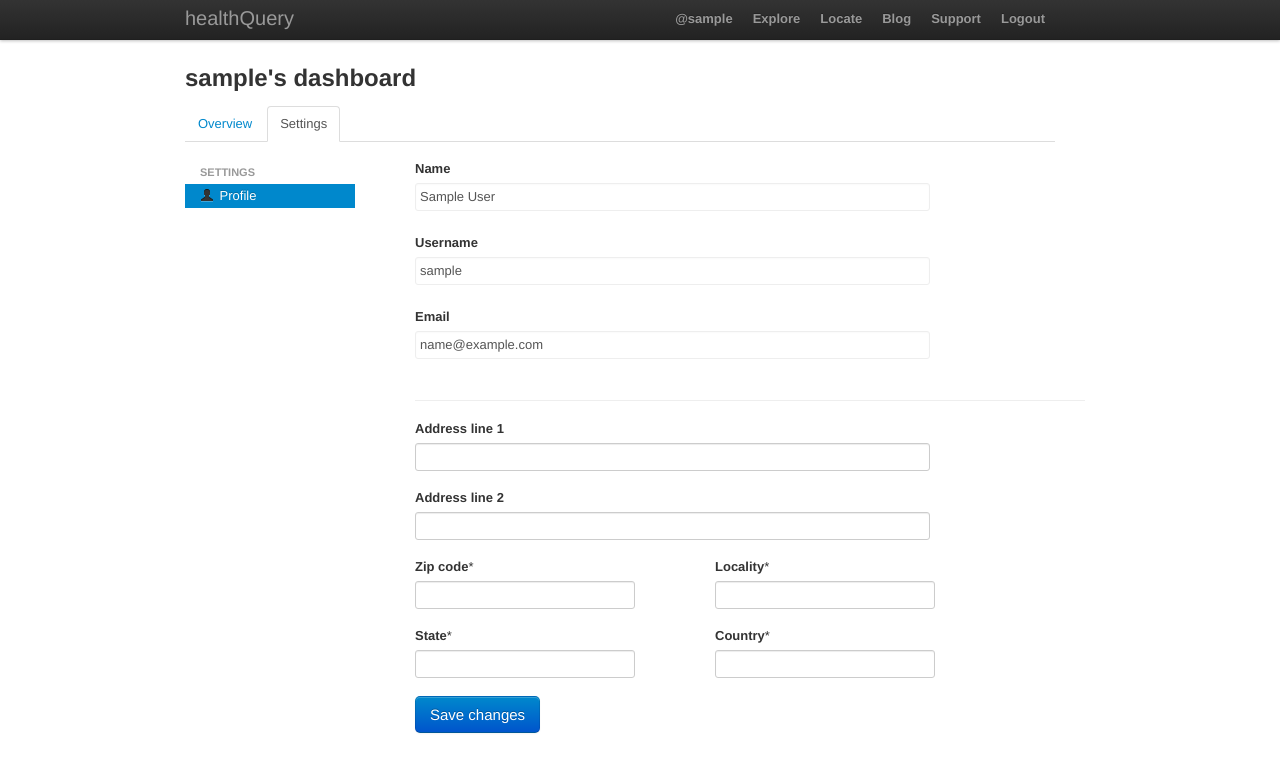
After one commit to rtnpro/health-query, a Django app: page /accounts/settings/profile/ in a window 1280 px wide. The commit adds this page. Shown: the top 772 px of the page. Run offline with Django 3.2, Linux system fonts and the light colour scheme; the visitor is signed in with stand-in values (Sample User, id 1); some libraries are stand-ins or nearby versions.

Commit message:
Added userspace app to handle user pages.

```diff
--- /dev/null
+++ b/healthquery/common/context_processors.py
@@ -0,0 +1,21 @@
+def site_section(request):
+    """
+    Return a ContextProcessor with the tokens from the URL as a list.
+
+    Eg. Templates accessed at a URL '/projects/foo/' will have a
+    RequestContext processor with ``site_section`` available and equal to
+    ['projects', 'foo'].
+
+    To access in templates, use something like:
+
+    {% if site_section.0 == "projects" %}...
+    """
+
+    try:
+        ret = request.path.split('/')
+    except IndexError:
+        ret = ''
+    # Avoid empty last token if URL ends with /
+    if ret[-1] == '':
+        ret.pop()
+    return { 'site_section': ret[1:] }
--- a/healthquery/settings/base.py
+++ b/healthquery/settings/base.py
@@ -96,6 +96,7 @@ TEMPLATE_CONTEXT_PROCESSORS = (
     'social_auth.context_processors.social_auth_backends',
     'social_auth.context_processors.social_auth_by_type_backends',
     'social_auth.context_processors.social_auth_login_redirect',
+    'healthquery.common.context_processors.site_section',
 )
 
 ROOT_URLCONF = 'healthquery.urls'
@@ -135,7 +136,8 @@ INSTALLED_APPS = (
     'healthquery.diseases',
     'healthquery.common',
     'healthquery.people',
-    'healthquery.places'
+    'healthquery.places',
+    'healthquery.userspace',
 )
 
 # A sample logging configuration. The only tangible logging
--- a/healthquery/templates/base.html
+++ b/healthquery/templates/base.html
@@ -38,6 +38,9 @@
         .hero-unit{
             text-align: center;
         }
+        .input-xxlarge.dual{
+          width: 505px;
+        }
     </style>
   </head>
 
@@ -55,6 +58,9 @@
               <a class="brand" href="/">healthQuery</a>
               <div class="nav-collapse">
                 <ul class="nav pull-right">
+                  {% if request.user.is_authenticated %}
+                  <li><a href="{% url user_dashboard %}"><strong>@{{ user.username }}</strong></a></li>
+                  {% endif %}
                   <li><a href="#"><strong>{% trans "Explore" %}</strong></a></li>
                   <li><a href="#"><strong>{% trans "Locate" %}</strong></a></li>
                   <li><a href="#"><strong>{% trans "Blog" %}</strong></a></li>
@@ -72,8 +78,11 @@
     </div>
 
     <div class="container">
+        <div class="content-header span9 offset1">
+          {% block content_header %}{% endblock %}
+        </div>
         <div class="content span9 offset1">
-            {% block content %}{% endblock %}
+          {% block content %}{% endblock %}
         </div>
     </div> <!-- /container -->
 
--- /dev/null
+++ b/healthquery/templates/bootstrap/field.html
@@ -0,0 +1,36 @@
+{% load crispy_forms_field %}
+
+{% if field.is_hidden %}
+    {{ field }}
+{% else %}
+    <div id="div_{{ field.auto_id }}" class="clearfix control-group{% if form_show_errors%}{% if field.errors %} error{% endif %}{% endif %}{% if field.css_classes %} {{ field.css_classes }}{% endif %}">
+        {% if field.label and not field|is_checkbox %}
+            <label for="{{ field.id_for_label }}" class="control-label {% if field.field.required %}requiredField{% endif %}">
+                <strong>{{ field.label|safe }}</strong>{% if field.field.required %}<span class="asteriskField">*</span>{% endif %}
+            </label>
+        {% endif %}
+
+        {% if field|css_class == "checkboxselectmultiple" %}
+            {% include 'bootstrap/layout/checkboxselectmultiple.html' %}
+        {% endif %}
+
+        {% if field|css_class == "radioselect" %}
+            {% include 'bootstrap/layout/radioselect.html' %}
+        {% endif %}
+
+        {% if field|css_class != "checkboxselectmultiple" and field|css_class != "radioselect" %}
+            <div class="controls">
+                {% if field|is_checkbox %}
+                    <label for="{{ field.id_for_label }}" class="checkbox {% if field.field.required %}requiredField{% endif %}">
+                        {% crispy_field field %}
+                        {{ field.label|safe }}
+                        {% include 'bootstrap/layout/help_text_and_errors.html' %}
+                    </label>
+                {% else %}
+                    {% crispy_field field %}
+                    {% include 'bootstrap/layout/help_text_and_errors.html' %}
+                {% endif %}
+            </div>
+        {% endif %}
+    </div>
+{% endif %}
--- /dev/null
+++ b/healthquery/templates/userspace/dashboard.html
@@ -0,0 +1,5 @@
+{% extends "userspace/dashboard_base.html" %}
+
+{% block content_main %}
+
+{% endblock %}
--- /dev/null
+++ b/healthquery/templates/userspace/dashboard_base.html
@@ -0,0 +1,19 @@
+{% extends "base.html" %}
+
+{% block content_header %}
+<div style="margin-bottom:10px;">
+    <h2>{{ request.user.username }}'s dashboard</h2>
+</div>
+{% endblock %}
+{% block content %}
+    <ul class="nav nav-tabs">
+        {% url user_dashboard as user_dashboard_url %}
+        <li {% ifequal request.path user_dashboard_url %}class="active"{% endifequal %}>
+            <a href="{{ user_dashboard_url }}">Overview</a>
+        </li>
+        <li {% ifequal site_section.0 "accounts" %}class="active"{% endifequal %}>
+            <a href="{% url user_settings_profile %}">Settings</a>
+        </li>
+    </ul>
+    {% block content_main %}{% endblock %}
+{% endblock %}
--- /dev/null
+++ b/healthquery/templates/userspace/settings_address.html
@@ -0,0 +1,5 @@
+{% extends "userspace/settings_base.html" %}
+
+{% block settings_main %}
+<h1>Hello world</h1>
+{% endblock %}
--- /dev/null
+++ b/healthquery/templates/userspace/settings_base.html
@@ -0,0 +1,23 @@
+{% extends "userspace/dashboard_base.html" %}
+
+{% block content_main %}
+<div id="settings-container" class="row">
+    <div id="settings-sidebar" class="span2">
+        {% block settings_sidebar %}
+            <ul class="nav nav-list">
+                <li class="nav-header">Settings</li>
+                <li{% if site_section.0 == "accounts" and site_section.1 == "settings" and site_section.2 == "profile" %} class="active"{% endif %}>
+                    <a href="{% url user_settings_profile %}">
+                        <i class="icon-user"></i> Profile
+                    </a>
+                </li>
+            </ul>
+        {% endblock %}
+
+    </div>
+    <div id="settings-main" class="span7">
+        {% block settings_main %}
+        {% endblock %}
+    </div>
+</div>
+{% endblock %}
--- /dev/null
+++ b/healthquery/templates/userspace/settings_profile.html
@@ -0,0 +1,31 @@
+{% extends "userspace/settings_base.html" %}
+{% load crispy_forms_tags %}
+
+{% block settings_main %}
+    <div id="profile" class="span7">
+        <div id="readonly" class="form-vertical">
+            <fieldset>
+                <div class="control-group">
+                    <label class="control-label"><strong>Name</strong></label>
+                    <div class="controls">
+                        <span class="input-xxlarge dual uneditable-input">{{ profile.name }}</span>
+                    </div>
+                </div>
+                <div class="control-group">
+                    <label class="control-label"><strong>Username</strong></label>
+                    <div class="controls">
+                        <span class="input-xxlarge dual uneditable-input">{{ profile.username }}</span>
+                    </div>
+                </div>
+                <div class="control-group">
+                    <label class="control-label"><strong>Email</strong></label>
+                    <div class="controls">
+                        <span class="input-xxlarge dual uneditable-input">{{ profile.email }}</span>
+                    </div>
+                </div>
+            </fieldset>
+        </div>
+        <hr>
+        {% crispy form form.helper %}
+    </div>
+{% endblock %}
--- a/healthquery/urls.py
+++ b/healthquery/urls.py
@@ -32,11 +32,8 @@ urlpatterns = patterns('',
         form_class=HealthQuerySearchForm
     ), name="health_query_search"),
     url(r'^search/', include('haystack.urls')),
-    url(r'^accounts/logout/$', 'healthquery.common.views.logout',
-        name='logout'),
-    url(r'^accounts/login/$', 'healthquery.common.views.login',
-        name='login'),
     url(r'', include('social_auth.urls')),
+    url(r'', include('healthquery.userspace.urls')),
     url(r'^support/$', 'healthquery.common.views.support',
         name='support'),
 )
--- /dev/null
+++ b/healthquery/userspace/forms.py
@@ -0,0 +1,51 @@
+from django import forms
+from django.core.urlresolvers import reverse
+
+from crispy_forms.helper import FormHelper
+from crispy_forms.layout import (Layout, Div, Submit, HTML,
+     Button, Row, Field, Column)
+from crispy_forms.bootstrap import AppendedText, PrependedText, FormActions
+from healthquery.userspace.models import UserProfile
+
+class UserProfileForm(forms.ModelForm):
+
+    class Meta:
+        model = UserProfile
+        exclude = ('user', 'geometry',)
+
+    def __init__(self, *args, **kwargs):
+        helper = FormHelper()
+        helper.form_id = "userprofile-form"
+        helper.form_class = 'form-vertical'
+        helper.form_action = reverse("user_settings_profile")
+        helper.form_method = "POST"
+        helper.form_show_errors = True
+        helper.layout = Layout(
+            Field('address_line1', css_class='input-xxlarge dual'),
+            Field('address_line2', css_class='input-xxlarge dual'),
+            Div(
+                Div(
+                    Field('zipcode', css_clas="input-large"),
+                    css_class="span3"
+                ),
+                Div(
+                    Field('locality', css_class='input-large'),
+                    css_class="span3"
+                ),
+                css_class="row"
+            ),
+            Div(
+                Div(
+                    Field('state', css_class='input-large'),
+                    css_class="span3"
+                ),
+                Div(
+                    Field('country', css_clas="input-large"),
+                    css_class="span3"
+                ),
+                css_class="row"
+            ),
+            Submit('submit', "Save changes", css_class="btn-primary btn-large")
+        )
+        self.helper = helper
+        super(UserProfileForm, self).__init__(*args, **kwargs)
--- /dev/null
+++ b/healthquery/userspace/urls.py
@@ -0,0 +1,27 @@
+from django.conf import settings
+from django.conf.urls import patterns, include, url
+from django.contrib.staticfiles.urls import staticfiles_urlpatterns
+
+
+urlpatterns = patterns('',
+    url(
+        r'^home/$',
+        'healthquery.userspace.views.user_dashboard',
+        name='user_dashboard'
+    ),
+    url(
+        r'^accounts/logout/$',
+        'healthquery.userspace.views.logout',
+        name='logout'
+    ),
+    url(
+        r'^accounts/login/$',
+        'healthquery.userspace.views.login',
+        name='login'
+    ),
+    url(
+        r'^accounts/settings/profile/$',
+        'healthquery.userspace.views.user_settings_profile',
+        name='user_settings_profile'
+    ),
+)
--- /dev/null
+++ b/healthquery/userspace/views.py
@@ -0,0 +1,55 @@
+from django.core.urlresolvers import reverse
+from django.http import HttpResponseRedirect
+from django.contrib.auth import logout as _logout
+from django.contrib.auth.decorators import login_required
+from django.shortcuts import render_to_response
+from django.template import RequestContext
+from django.conf import settings
+from social_auth.signals import socialauth_registered
+from healthquery.userspace.forms import UserProfileForm
+from googlemaps import GoogleMaps
+from healthquery.userspace.forms import *
+
+
+def login(request):
+    request.session['next'] = request.GET.get('next',
+            settings.LOGIN_REDIRECT_URL)
+    return HttpResponseRedirect(reverse('socialauth_begin',
+        args=['google-oauth2'])
+    )
+
+
+@login_required
+def logout(request):
+    redirect_to = request.GET.get('next', settings.LOGOUT_REDIRECT_URL)
+    _logout(request)
+    return HttpResponseRedirect(redirect_to)
+
+
+@login_required
+def user_dashboard(request):
+    return render_to_response("userspace/dashboard.html",
+        context_instance=RequestContext(request))
+
+
+@login_required
+def user_settings_profile(request):
+    try:
+        profile = UserProfile.objects.get(user=request.user)
+    except UserProfile.DoesNotExist, e:
+        profile = UserProfile(user=request.user)
+    if request.method == "POST":
+        profile_form = UserProfileForm(request.POST, instance=profile)
+        if profile_form.is_valid():
+            profile = profile_form.save(commit=False)
+            address = profile.get_address()
+            gmaps = GoogleMaps()
+            lat, lng = gmaps.address_to_latlng(address)
+            profile.geometry = 'POINT({lng} {lat})'.format(lng=lng, lat=lat)
+            profile.save()
+            return HttpResponseRedirect(reverse("user_settings_profile"))
+    else:
+        profile_form = UserProfileForm(instance=profile)
+    return render_to_response("userspace/settings_profile.html",
+        {'form': profile_form, 'profile': profile},
+        context_instance=RequestContext(request))
```
Also changed, not shown: healthquery/common/views.py (+0 -15 lines), healthquery/userspace/models.py (added, +39 -0 lines), healthquery/userspace/__init__.py (added), healthquery/userspace/migrations/0001_initial.py (added), healthquery/userspace/migrations/__init__.py (added).
